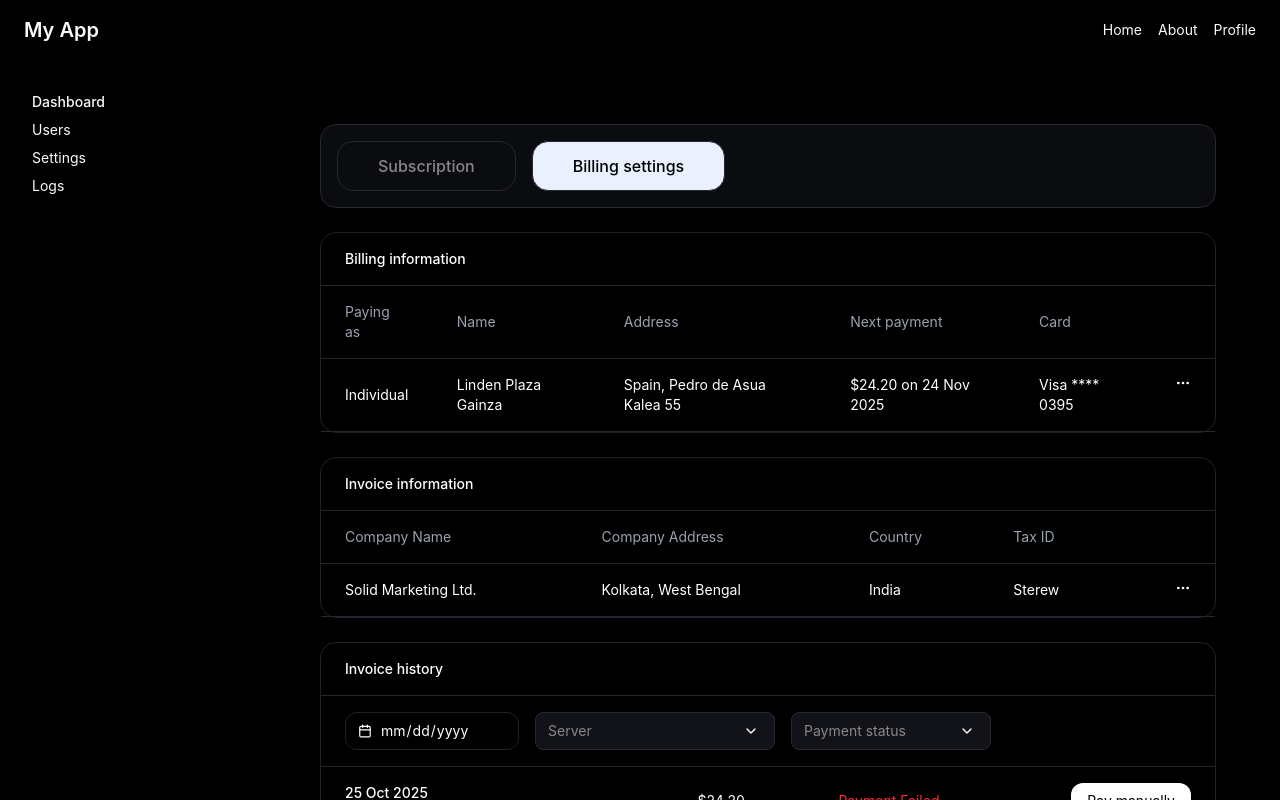
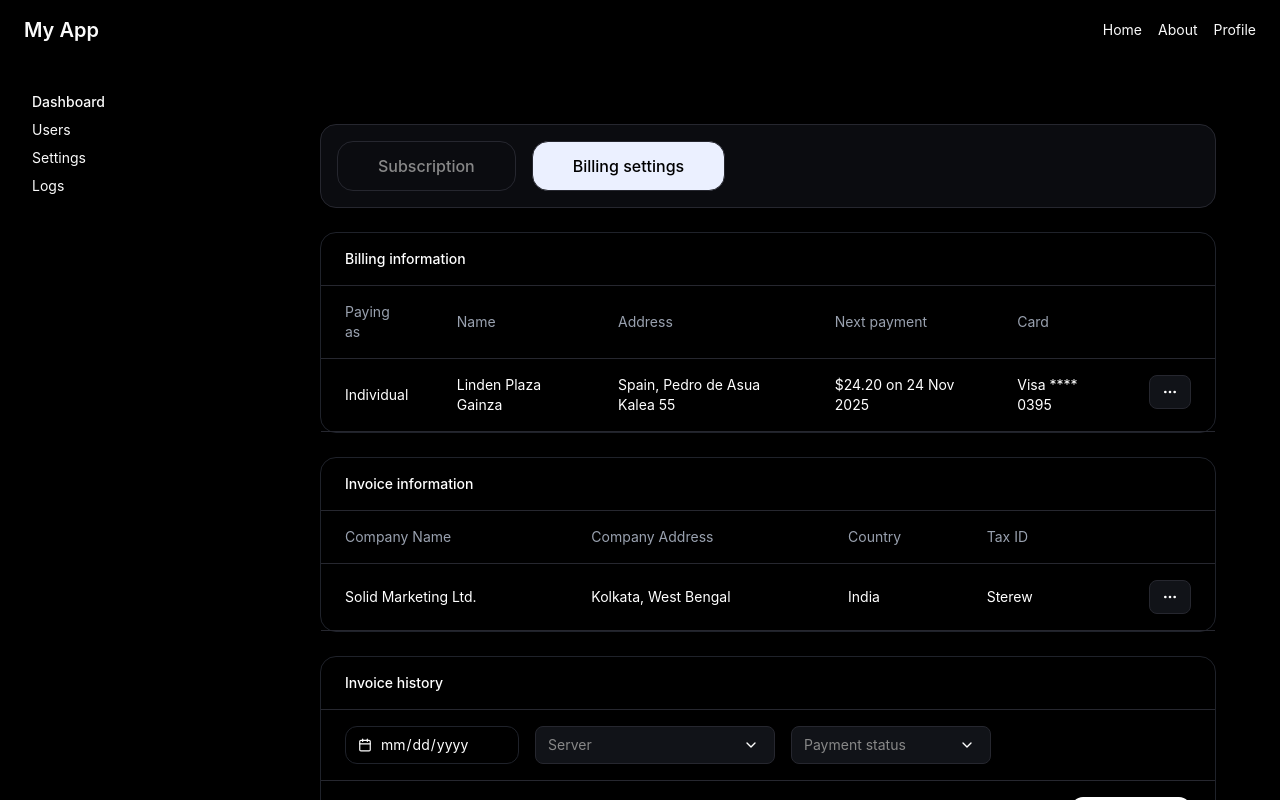
Before and after one commit to findrmeet/stape-dashboard, a React (Vite) app: page / in a window 1280 px wide. Shown: the top 800 px of the page. Built offline with nearby package versions, Linux system fonts and the light colour scheme.

Commit message:
add / delete option

```diff
--- a/src/pages/BillingSetting2.tsx
+++ b/src/pages/BillingSetting2.tsx
@@ -16,6 +16,10 @@ export default function BillingSettingsSimple() {
     { label: "Paid", value: "paid" },
     { label: "Failed", value: "failed" },
   ];
+
+  const [openAction, setOpenAction] = useState<null | "billing" | "invoice">(
+    null
+  );
 
   return (
     <div className="min-h-screen bg-black text-white p-6 space-y-6">
@@ -57,8 +61,42 @@ export default function BillingSettingsSimple() {
                 <td className="px-6 py-4">Spain, Pedro de Asua Kalea 55</td>
                 <td className="px-6 py-4">$24.20 on 24 Nov 2025</td>
                 <td className="px-6 py-4">Visa **** 0395</td>
-                <td className="px-6 py-4 text-right   flex justify-end">
-                  <MoreHorizontal size={16} />
+                <td className="px-6 py-4 flex justify-end relative">
+                  {/* Trigger */}
+                  <button
+                    type="button"
+                    onClick={() =>
+                      setOpenAction(openAction === "billing" ? null : "billing")
+                    }
+                    className="bg-[#111318] px-3 py-2 rounded-lg flex items-center border border-[#26272F]"
+                  >
+                    <MoreHorizontal size={16} />
+                  </button>
+
+                  {/* Dropdown */}
+                  {openAction === "billing" && (
+                    <ul className="absolute z-10 top-15 w-32 bg-[#181A20] rounded-lg shadow-lg border border-[#26272F]">
+                      <li
+                        onClick={() => {
+                          setOpenAction(null);
+                          console.log("Edit billing");
+                        }}
+                        className="px-3 py-2 bg-[#111217] hover:bg-[#3A3B44] cursor-pointer rounded-xl m-2"
+                      >
+                        Edit
+                      </li>
+
+                      <li
+                        onClick={() => {
+                          setOpenAction(null);
+                          console.log("Delete billing");
+                        }}
+                        className="px-3 py-2 bg-[#111217] hover:bg-[#3A3B44] cursor-pointer rounded-xl m-2 text-red-500"
+                      >
+                        Delete
+                      </li>
+                    </ul>
+                  )}
                 </td>
               </tr>
             </tbody>
@@ -94,8 +132,40 @@ export default function BillingSettingsSimple() {
                 <td className="px-6 py-4">Kolkata, West Bengal</td>
                 <td className="px-6 py-4">India</td>
                 <td className="px-6 py-4">Sterew</td>
-                <td className="px-6 py-4 text-right  flex justify-end">
-                  <MoreHorizontal size={16} />
+                <td className="px-6 py-4 flex justify-end relative">
+                  <button
+                    type="button"
+                    onClick={() =>
+                      setOpenAction(openAction === "invoice" ? null : "invoice")
+                    }
+                    className="bg-[#111318] px-3 py-2 rounded-lg flex items-center border border-[#26272F]"
+                  >
+                    <MoreHorizontal size={16} />
+                  </button>
+
+                  {openAction === "invoice" && (
+                    <ul className="absolute z-10 top-15 w-32 bg-[#181A20] rounded-lg shadow-lg border border-[#26272F]">
+                      <li
+                        onClick={() => {
+                          setOpenAction(null);
+                          console.log("Edit invoice");
+                        }}
+                        className="px-3 py-2 bg-[#111217] hover:bg-[#3A3B44] cursor-pointer rounded-xl m-2"
+                      >
+                        Edit
+                      </li>
+
+                      <li
+                        onClick={() => {
+                          setOpenAction(null);
+                          console.log("Delete invoice");
+                        }}
+                        className="px-3 py-2 bg-[#111217] hover:bg-[#3A3B44] cursor-pointer rounded-xl m-2 text-red-500"
+                      >
+                        Delete
+                      </li>
+                    </ul>
+                  )}
                 </td>
               </tr>
             </tbody>
@@ -119,7 +189,7 @@ export default function BillingSettingsSimple() {
               />
             </div>
 
-            <div className="min-w-[240px]">
+            <div className="min-w-60">
               <Dropdown
                 placeholder="Server"
                 value={server}
@@ -128,7 +198,7 @@ export default function BillingSettingsSimple() {
               />
             </div>
 
-            <div className="min-w-[200px]">
+            <div className="min-w-50">
               <Dropdown
                 placeholder="Payment status"
                 value={status}
```
